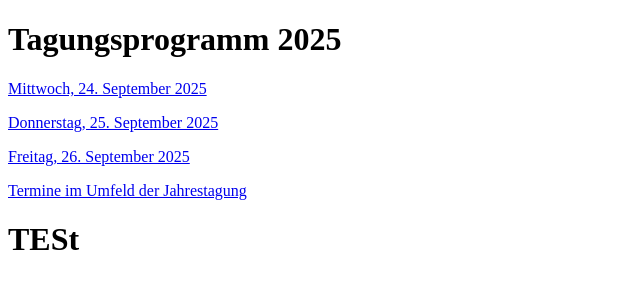
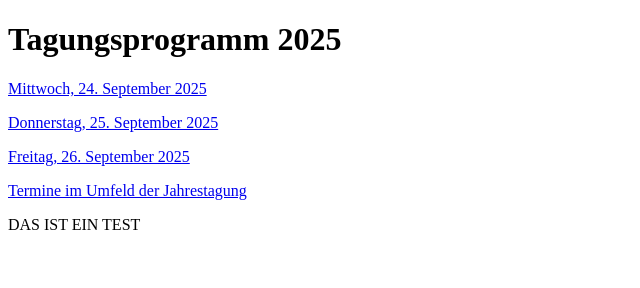
Before and after one commit to gesellschaft-gwmt/programm, a plain HTML site: page index.html in a window 1280 px wide. Shown: the whole page, without its empty margins (0-640 px from the left). Drawn offline with Linux system fonts and the light colour scheme.

Commit message:
Update index.html
Neuer Test

```diff
--- a/index.html
+++ b/index.html
@@ -18,6 +18,6 @@
 
     <!--<p><a href="internerBereich/internLogin.html">&#128274; Interner Bereich &#128274;</a></p>-->
 
-    <h1>TESt</h1>
+    <p>DAS IST EIN TEST</p>
   </body>
 </html>
```
